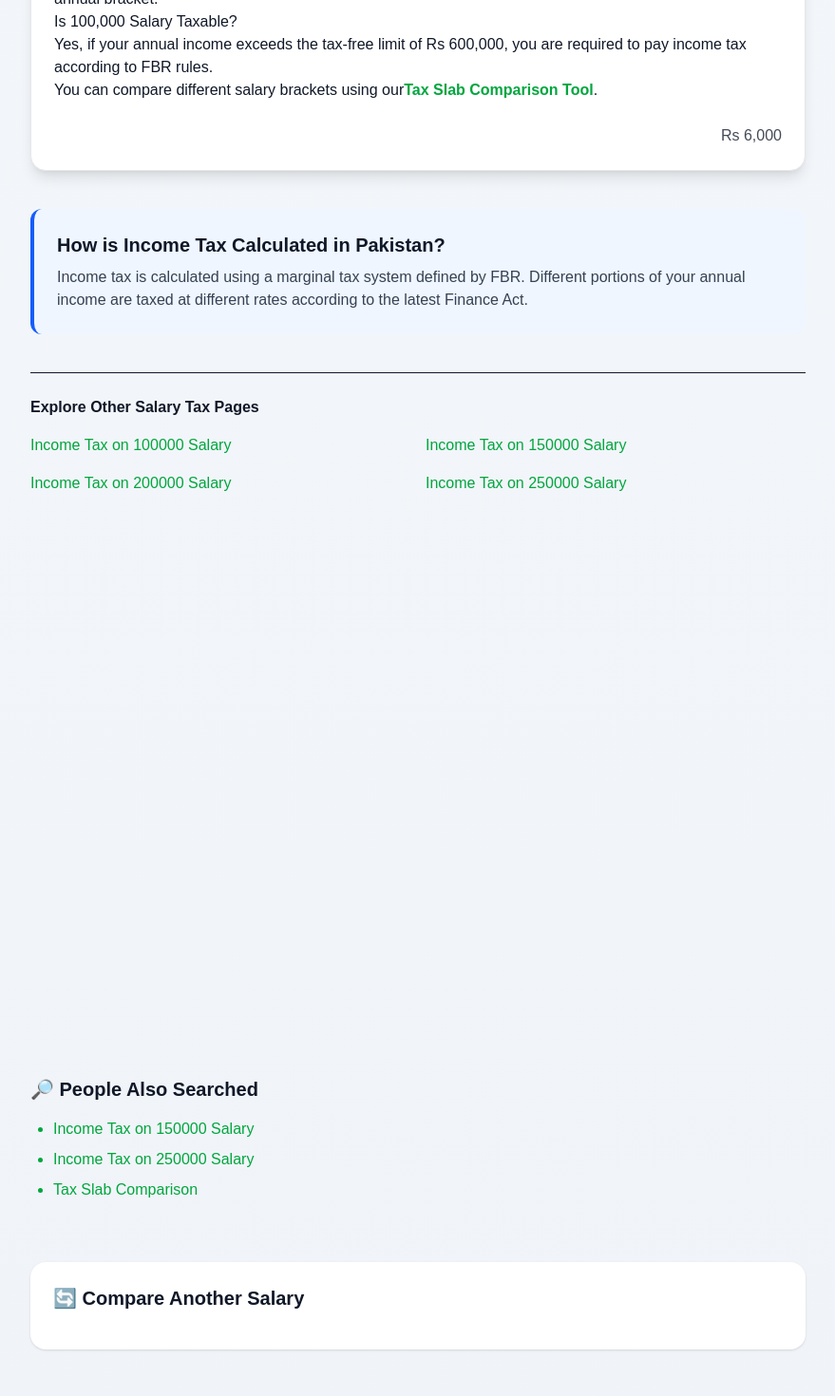
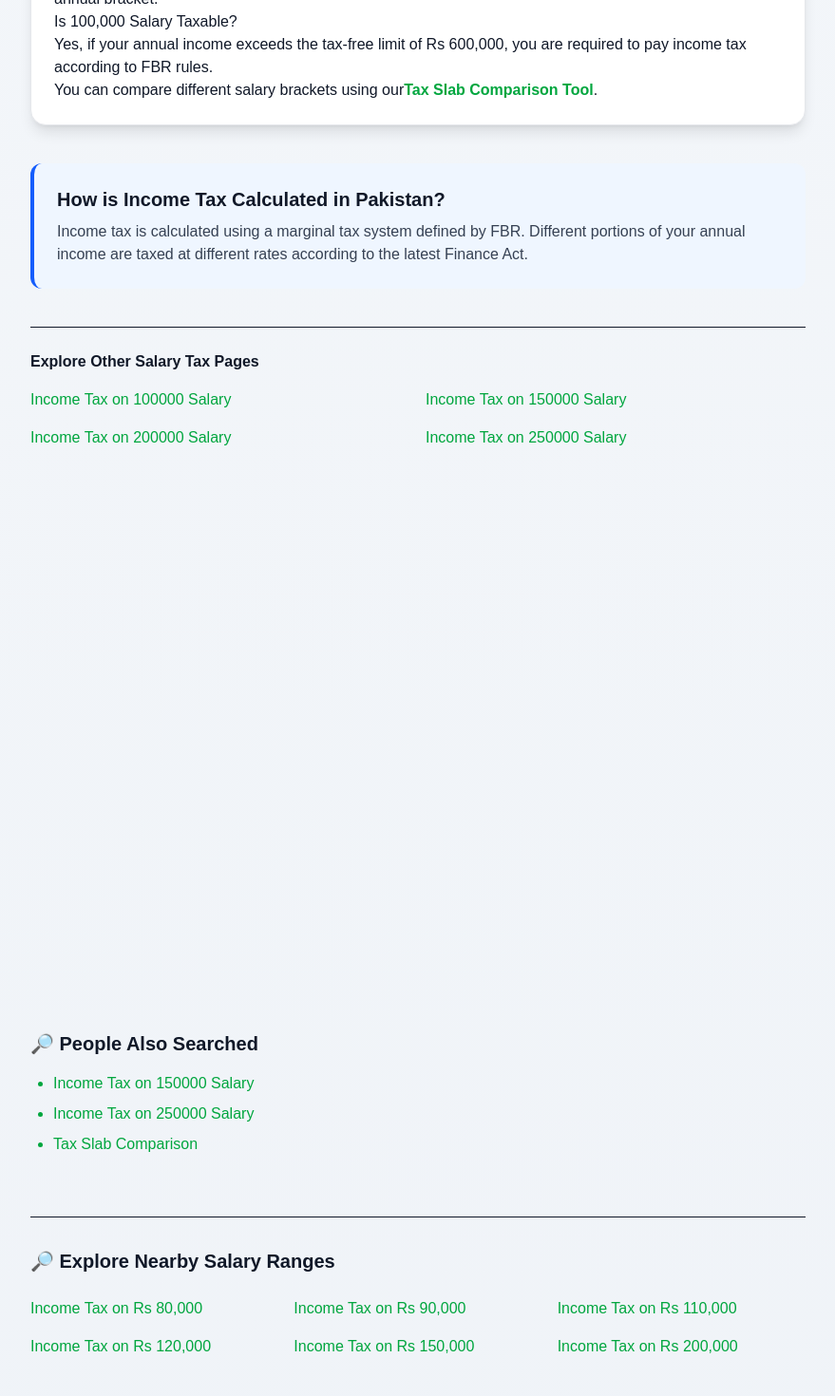
Before and after one commit to muhammadobaid1986/fbrtaxcalculators, a Next.js app: page /salary/100000 in a window 1280 px wide. Shown: the part 3000-4470 px from the top of the page at 95% size, without its empty margins (392-1271 px from the left). Built offline with nearby package versions, Linux system fonts and the light colour scheme.

Commit message:
Removed duplicate compare section and floating tax number

```diff
--- a/app/salary/[salary]/page.tsx
+++ b/app/salary/[salary]/page.tsx
@@ -300,11 +300,7 @@ export default async function Page({ params }: any) {
   </p>
 </div>
 
-  <div className="mt-6 text-right">
-  <span className="animate-pulse">
-  Rs {result.yearlyTax.toLocaleString()}
-</span>
-</div>
+
 </div>
 
 <div className="bg-blue-50 border-l-4 border-blue-600 p-6 rounded-xl">
@@ -431,11 +427,7 @@ export default async function Page({ params }: any) {
   </a>
 </div>
 
-  <div className="mt-16 bg-white p-6 rounded-2xl shadow">
-  <h3 className="text-xl font-bold mb-4">
-    🔄 Compare Another Salary
-  </h3>
-</div>
+
 
 {/* RELATED SALARY LINKS BOOST */}
 <div className="mt-16 border-t pt-8">
```
